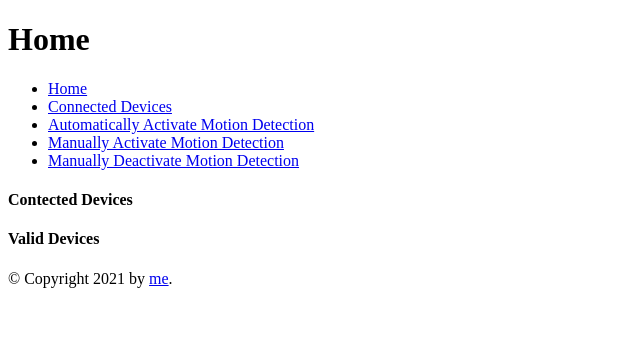
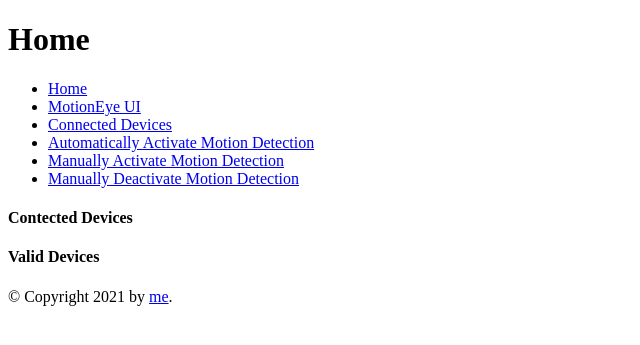
Before and after one commit to adrianbeloqui/hawkeye, a Flask app: page /motion/connected-devices in a window 1280 px wide. Shown: the top 345 px of the page, without its empty margins (0-640 px from the left). Run offline with Flask 2, Linux system fonts and the light colour scheme.

Commit message:
Add nav option for motioneye ui

```diff
--- a/flask_app/templates/layout.html
+++ b/flask_app/templates/layout.html
@@ -10,6 +10,7 @@
         <h1>{% block page_title %}{% endblock %}</h1>
         <ul>
             <li><a href="/">Home</a></li>
+            <li><a href="/hawkeye/">MotionEye UI</a></li>
             <li><a href="/motion/connected-devices">Connected Devices</a></li>
             <li><a href="/motion/auto-activate">Automatically Activate Motion Detection</a></li>
             <li><a href="/motion/manually-activate">Manually Activate Motion Detection</a></li>
```
